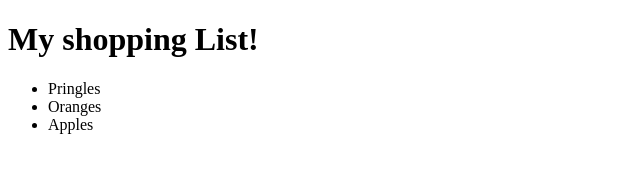
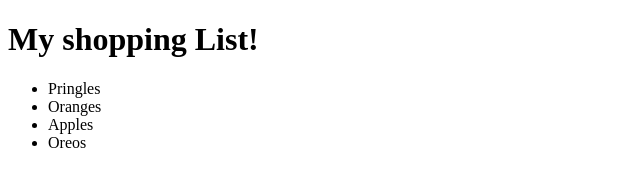
Before and after one commit to hleo1/html, a plain HTML site: page index.html in a window 1280 px wide. Shown: the full height of the page, 0-640 px from the left. Drawn offline with Linux system fonts and the light colour scheme.

Commit message:
I want Oreos!

```diff
--- a/index.html
+++ b/index.html
@@ -17,6 +17,9 @@
         <li>
             Apples
         </li>
+        <li>
+            Oreos
+        </li>
     </ul>
 </body>
 </html>
```
